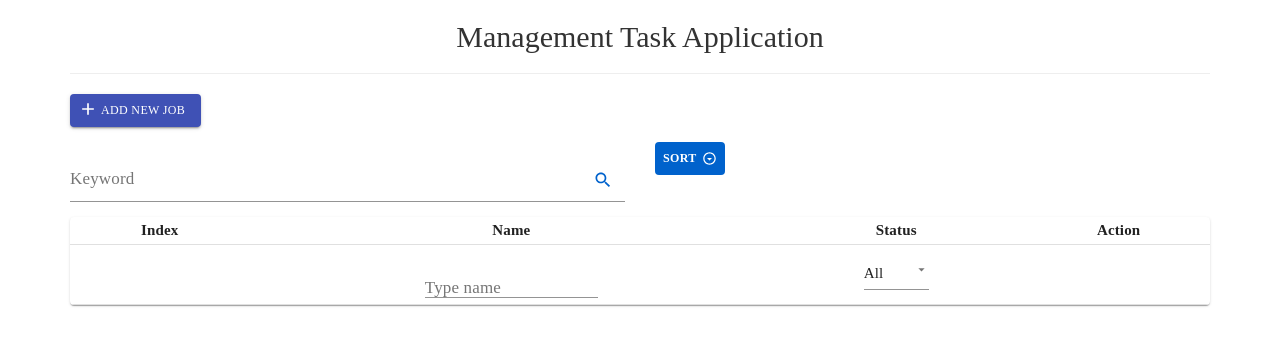
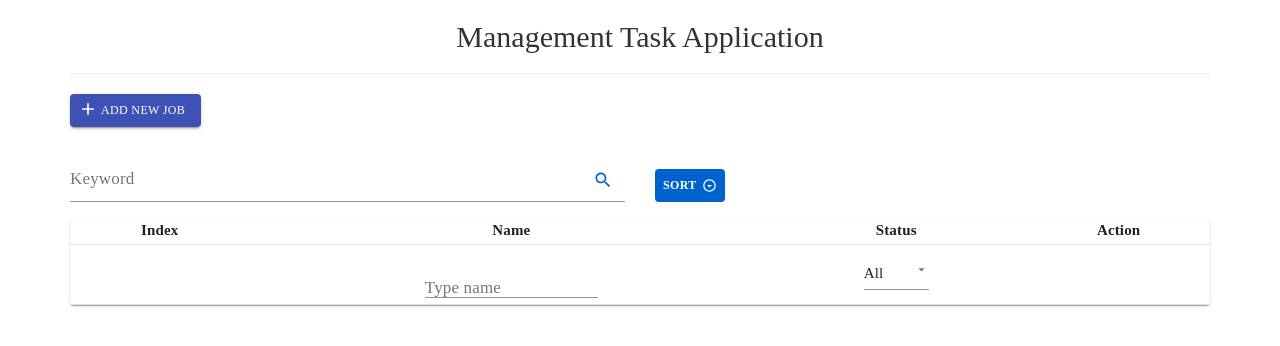
Before and after one commit to hoangngochunghitachi/Apply_material_redux_train, a React (Create React App) app in the folder taskapplication-material-redux/: page / in a window 1280 px wide. Shown: the top 346 px of the page. Built offline with nearby package versions, Linux system fonts and the light colour scheme.

Commit message:
fix layout control

```diff
--- a/taskapplication-material-redux/src/App.css
+++ b/taskapplication-material-redux/src/App.css
@@ -54,6 +54,10 @@
   margin-left: 5px;
 }
 
+.mt-27 {
+  margin-top: 27px;
+}
+
 .pr-5 {
   padding-right: 5px;
 }
--- a/taskapplication-material-redux/src/components/TaskSortControl.js
+++ b/taskapplication-material-redux/src/components/TaskSortControl.js
@@ -42,7 +42,7 @@ class TaskSortControl extends Component {
     render() {
         const { classes } = this.props;
         return (
-            <div className="col-xs-6 col-sm-6 col-md-6 col-lg-6">
+            <div className="col-xs-6 col-sm-6 col-md-6 col-lg-6 mt-27">
                 <div>
                     <Button className={classes.btnSort} onClick={this.handleClick}>Sort<ArrowDropDownCircleOutlinedIcon className={classes.iconSort} /></Button>
                     <Menu id="simple-menu" anchorEl={this.state.anchorEl} keepMounted open={Boolean(this.state.anchorEl)} onClose={this.handleClose}>
```
